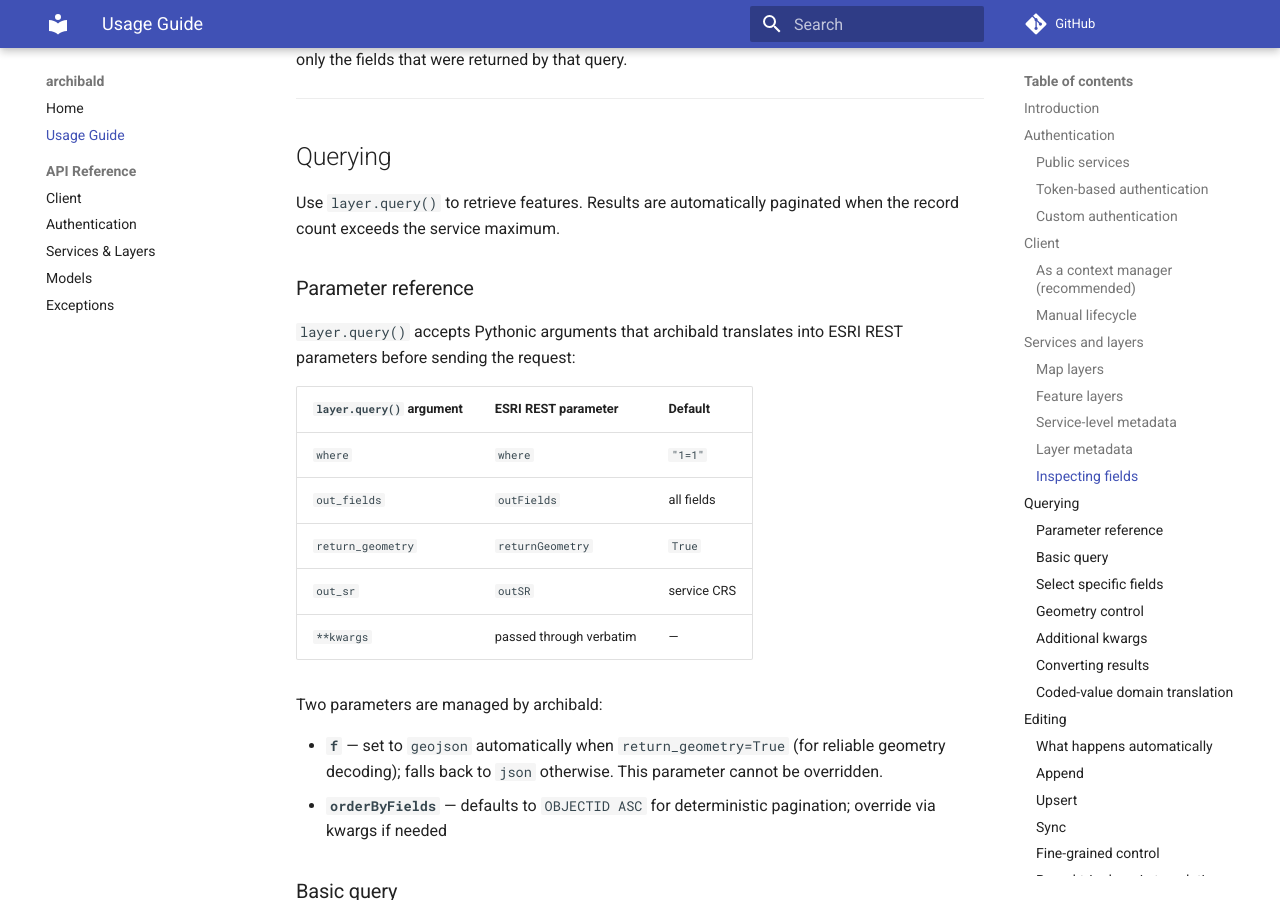
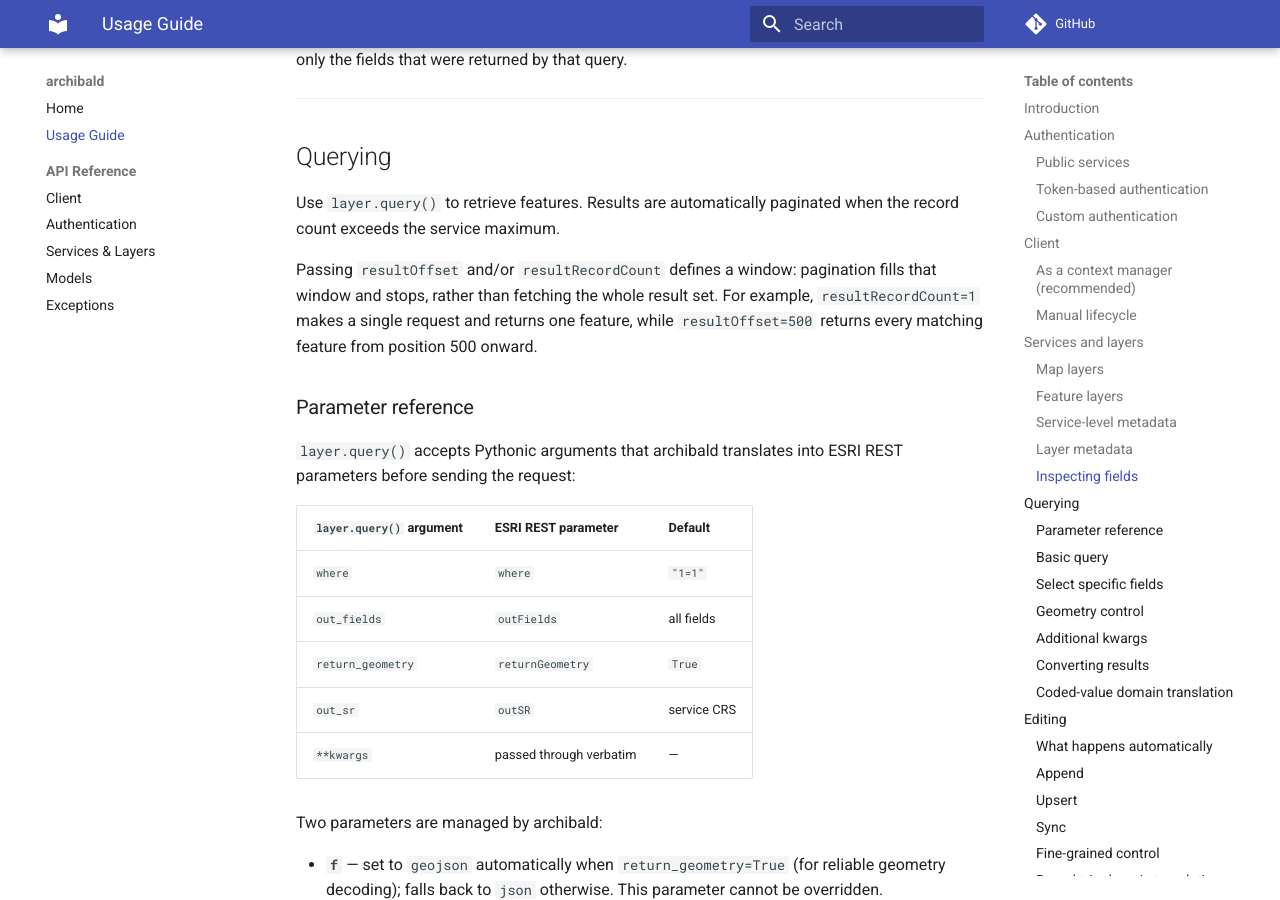
Before and after one commit to cityofboulder/archibald, an MkDocs documentation site: the page built from docs/usage.md, in a window 1280 px wide and 900 px high, scrolled down 3734 px. Built offline with MkDocs 1.6.1 and Material for MkDocs 9.7.7, drawn with Linux system fonts in a browser that asks for light colours; comment, search, counter and statistics services are not loaded.

Commit message:
docs(query): describe resultOffset/resultRecordCount window paging
Co-Authored-By: Claude Opus 5.5 <noreply@anthropic.com>

```diff
--- a/docs/usage.md
+++ b/docs/usage.md
@@ -169,6 +169,8 @@ schema_df = fields.to_frame()
 ## Querying
 
 Use `layer.query()` to retrieve features. Results are automatically paginated when the record count exceeds the service maximum.
+
+Passing `resultOffset` and/or `resultRecordCount` defines a window: pagination fills that window and stops, rather than fetching the whole result set. For example, `resultRecordCount=1` makes a single request and returns one feature, while `resultOffset=500` returns every matching feature from position 500 onward.
 
 ### Parameter reference
 
```
